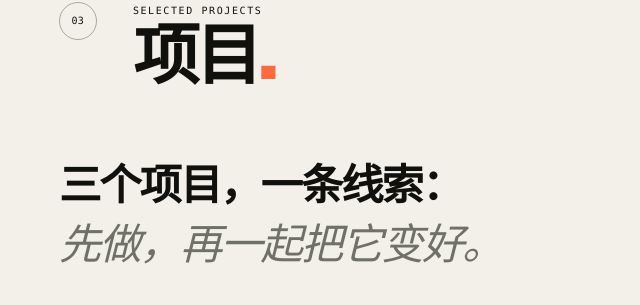
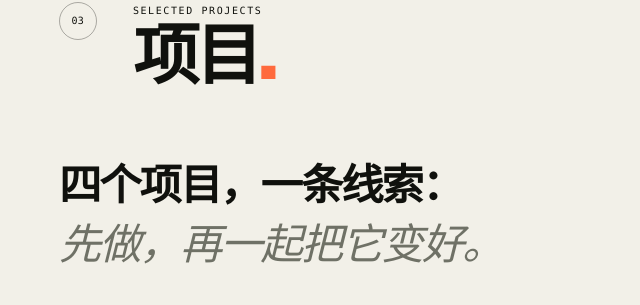
Before and after one commit to CarlosTau116/personal-site, a plain HTML site: page index.html in a window 1280 px wide. Shown: the part 3814-4119 px from the top of the page, 0-640 px from the left. Drawn offline with Linux system fonts and the light colour scheme.

Commit message:
Fix project count copy on homepage

```diff
--- a/index.html
+++ b/index.html
@@ -429,7 +429,7 @@
         </header>
 
         <div class="projects-intro reveal">
-          <p>三个项目，一条线索：<br><span>先做，再一起把它变好。</span></p>
+          <p>四个项目，一条线索：<br><span>先做，再一起把它变好。</span></p>
           <p class="projects-count"><span>2026</span> / 04 PROJECTS</p>
         </div>
 
```
